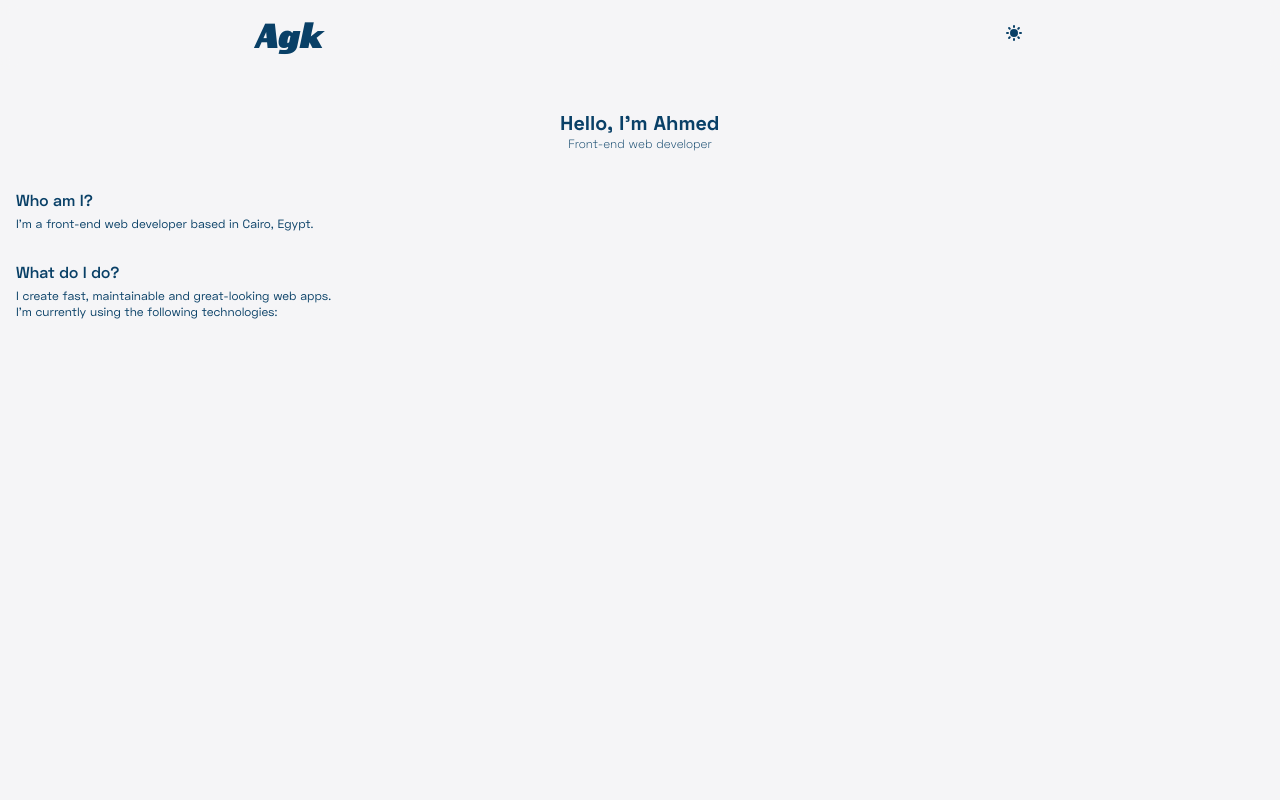
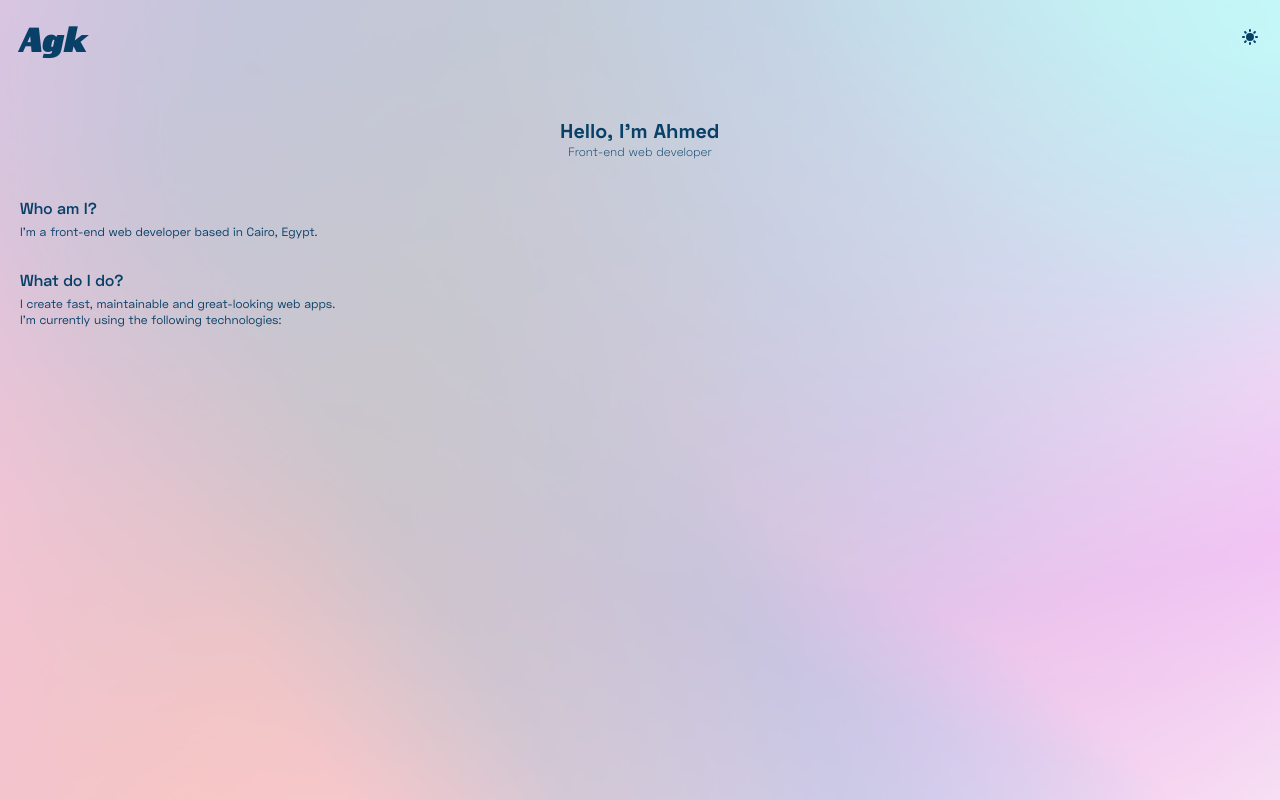
Before and after one commit to AgkTF/new-personal-website, a Next.js app: page / in a window 1280 px wide. Built offline with nearby package versions, Linux system fonts and the light colour scheme.

Commit message:
Added the background image.

```diff
--- a/src/components/Layout/NavBar/NavBar.js
+++ b/src/components/Layout/NavBar/NavBar.js
@@ -4,8 +4,8 @@ import Link from 'next/link';
 
 const Navbar = () => {
   return (
-    <nav className="p-4 w-full">
-      <div className="flex items-center justify-between max-w-sm sm:max-w-xl md:max-w-2xl lg:max-w-3xl m-auto">
+    <nav className="p-5 w-full">
+      <div className="flex items-center justify-between m-auto">
         <h2 className="font-bold text-xl text-headline-light dark:text-headline-dark">
           <Link href="/">
             <a className="text-3xl sm:text-4xl tracking-wide font-racing text-headline-light dark:text-headline-dark">
--- a/src/components/Layout/PageLayout/PageLayout.js
+++ b/src/components/Layout/PageLayout/PageLayout.js
@@ -1,18 +1,34 @@
 import SEO from 'components/SEO/SEO';
 import { Navbar } from 'components/Layout';
 
+import Image from 'next/image';
+
 const PageLayout = ({ children, pageTitle, pageDescription, pageUrl }) => {
   return (
-    <div className="bg-background-light dark:bg-background-dark min-h-screen">
+    <div className="relative bg-background-light dark:bg-background-dark min-h-screen">
       <SEO
         pageTitle={pageTitle}
         pageDescription={pageDescription}
         pageUrl={pageUrl}
       />
-      <header className="sticky top-0 z-10 bg-navBg-light dark:bg-navBg-dark backdrop-blur">
+
+      {/* <header className="sticky top-0 z-10 bg-navBg-light dark:bg-navBg-dark backdrop-blur"> */}
+      <header className="sticky top-0 z-10">
         <Navbar />
       </header>
-      {children}
+
+      <div>
+        <Image
+          src="/bg-dark-2.jpg"
+          layout="fill"
+          className="absolute w-full h-full bg-cover opacity-20 inset-0"
+          alt="gradient background"
+        />
+      </div>
+
+      <main className="absolute w-full px-5 font-spaceG text-headline-light dark:text-headline-dark">
+        {children}
+      </main>
     </div>
   );
 };
--- a/src/pages/index.js
+++ b/src/pages/index.js
@@ -7,7 +7,6 @@ export default function Home() {
       pageDescription="I create fast, maintainable and great-looking web apps."
       pageUrl="agktf.com"
     >
-      <main className="px-4 font-spaceG text-headline-light dark:text-headline-dark">
       <section className="my-9 w-full text-center">
         <h1 className="font-bold text-xl tracking-wide">
           Hello, I&#39;m Ahmed
@@ -33,7 +32,6 @@ export default function Home() {
           </p>
         </section>
       </div>
-      </main>
     </PageLayout>
   );
 }
--- a/tailwind.config.js
+++ b/tailwind.config.js
@@ -46,6 +46,10 @@ module.exports = {
           dark: '#23294696',
         },
       },
+      backgroundImage: {
+        bgMain:
+          "url('https://images.unsplash.com/photo-1614853316778-2e9d96a644e8?ixlib=rb-1.2.1&ixid=MnwxMjA3fDB8MHxwaG90by1wYWdlfHx8fGVufDB8fHx8&auto=format&fit=crop&w=1170&q=80')",
+      },
     },
   },
   plugins: [],
```
Also changed, not shown: public/bg-dark-2.jpg (added). Lines whose indentation alone changed are shown as unchanged.
